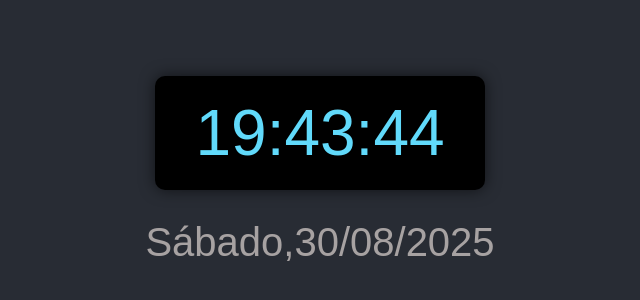
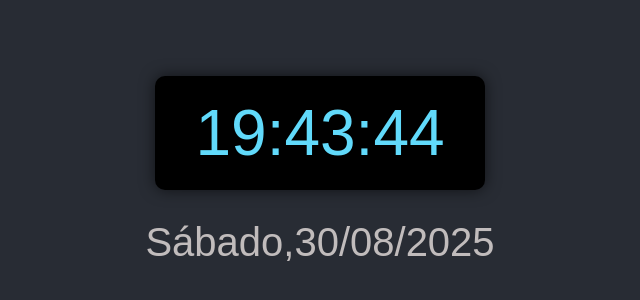
Before and after one commit to tmrprogramacao/projetoshtmlcssjs, a plain HTML site: page RelogioDigital/index.html in a window 1280 px wide. Shown: the part 238-538 px from the top of the page, without its empty margins (320-960 px from the left). Drawn offline with Linux system fonts and the light colour scheme.

Commit message:
Relógio Digital
Relógio com horário atual atualizada a cada segundo com dia da semana e data atual

```diff
--- a/RelogioDigital/index.html
+++ b/RelogioDigital/index.html
@@ -26,7 +26,7 @@
         #date{
             margin-top: 15px;
             font-size: 2.5rem;
-            color: rgb(167, 162, 162);
+            color: rgb(193, 188, 188);
         }
     </style>
  </head>
```
